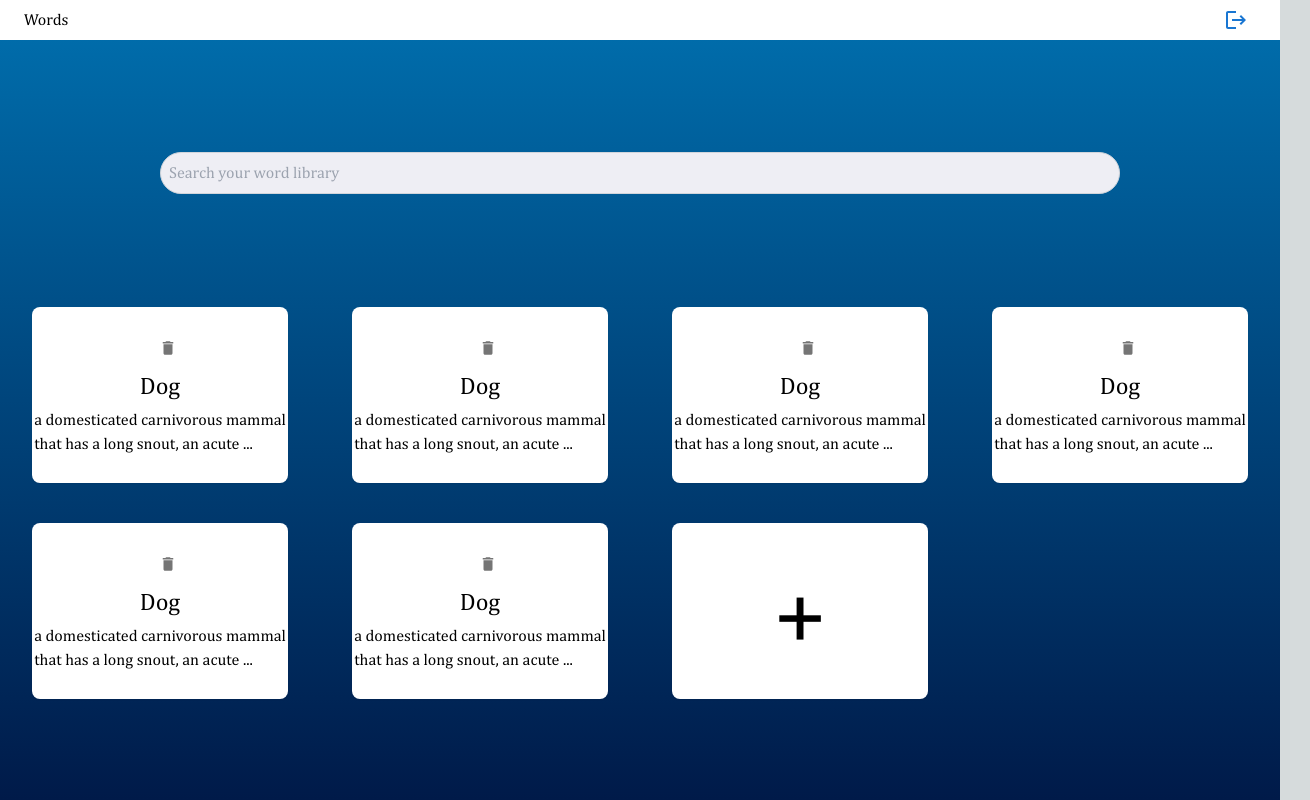
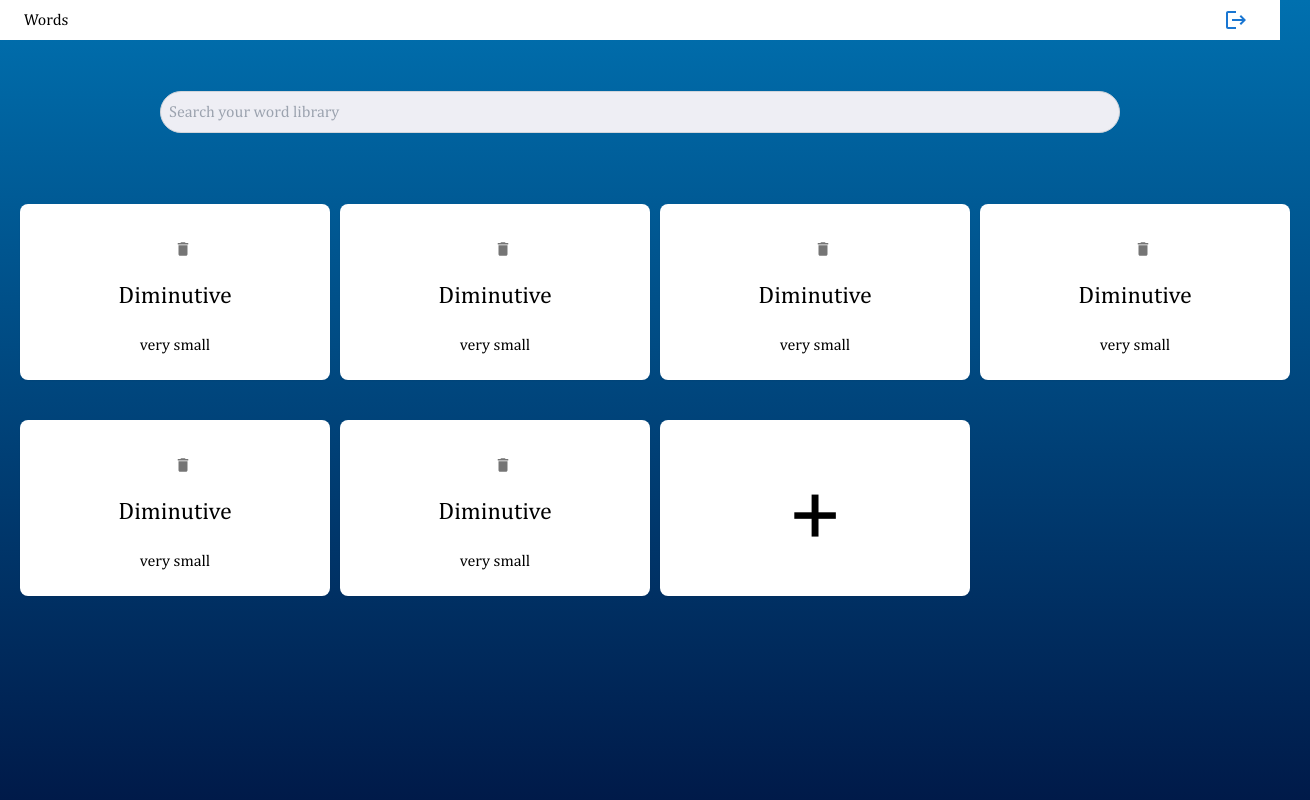
Before and after one commit to GGomez11/nextjs-word-front-end, a Next.js app: page /home in a window 1280 px wide. Shown: the whole page, 1310 px wide, since content can reach past the window. Built offline with nearby package versions, Linux system fonts and the light colour scheme; no server answers; sample sign-in values are in the browser's storage.

Commit message:
style: fix wordCard styling

```diff
--- a/src/app/components/emptyWordCard.tsx
+++ b/src/app/components/emptyWordCard.tsx
@@ -4,7 +4,7 @@ export default function WordCard() {
 
     return (
         <Tooltip title="Add a word">
-            <div className="flex justify-center items-center text-black flex-col bg-white p-4 rounded-lg zeroWidth:w-4/5 md:w-4/5 lg:w-4/5 zeroWidth:h-44 md:h-36 lg:h-44 md:h-52 p-5
+            <div className="flex justify-center items-center text-black flex-col bg-white w-full px-4 rounded-lg zeroWidth:h-44 md:h-36 lg:h-44 md:h-52
                 shadow-sm cursor-pointer transition-transform duration-1000 delay-1500">
                 <p className="text-8xl">+</p>
             </div>
--- a/src/app/components/wordcard.tsx
+++ b/src/app/components/wordcard.tsx
@@ -5,15 +5,6 @@ import IconButton from '@mui/material/IconButton';
 import DeleteIcon from '@mui/icons-material/Delete';
 import Tooltip from '@mui/material/Tooltip';
 import { WordCardProps } from "../types/wordCardProps";
-
-/* Word Objact
-// {
-    'word': 'test',
-    'definition': 'fdsafs',
-    'synonym: '',
-    'pronunciation: '',
-*/
-
 
 export default function WordCard({className = '', word}: WordCardProps) {
     const [isFlipped, setIsFlipped] = useState(false);
@@ -43,12 +34,12 @@ export default function WordCard({className = '', word}: WordCardProps) {
 
 
     return (
-        <div onClick={handleFlip} className={`${className} flex text-black flex-col bg-white p-4 rounded-lg zeroWidth:w-4/5 md:w-4/5 lg:w-4/5 zeroWidth:h-44 md:h-36 lg:h-44 md:h-52 p-5
+        <div onClick={handleFlip} className={`${className} flex text-black flex-col bg-white px-4 rounded-lg w-full zeroWidth:h-44 md:h-36 lg:h-44 md:h-52
        shadow-sm cursor-pointer transition-transform duration-1000 delay-1500 ${isFlipped ? 'rotate-y-180' : ''}`}>
             <div className={`relative flex flex-col justify-evenly w-full w-full h-full bg-white items-center rounded-lg  ${isFlipped ? 'hidden' : ''}`}>
                 {!displayText &&
                 <Tooltip title="Remove word">
-                    <IconButton onClick={handleDelete} size="small" className="absolute -right-2 top-0 flex">
+                    <IconButton onClick={handleDelete} size="small" className="absolute -right-2 top-2 flex">
                         <DeleteIcon fontSize="inherit"/>
                     </IconButton>
                 </Tooltip>
--- a/src/app/home/page.tsx
+++ b/src/app/home/page.tsx
@@ -7,8 +7,8 @@ import EmptyWordCard from "../components/emptyWordCard";
 
 export default async function Home() {
     let word = {
-        word: 'Dog',
-        definition: 'a domesticated carnivorous mammal that has a long snout, an acute  ...',
+        word: 'Diminutive',
+        definition: 'very small',
         synonym: 'canine',
         pronunciation: 'dawg',
     }
@@ -19,28 +19,28 @@ export default async function Home() {
     if (!session?.user) redirect("/");
 
     return (
-        <div className="flex flex-col justify-evenly items-center">
+        <div className="flex flex-col justify-start items-center">
             <SearchBar/>
             <div className="grid zeroWidth:grid-cols-1 md:grid-cols-2 xl:grid-cols-4">
-                <div className="mb-10 flex flex-row justify-center w-full">
+                <div className="p-5 zeroWidth:min-w-[350px] sm:min-w-[400px] md:min-w-[400px] xl:min-w-[350px] flex flex-row justify-center w-full">
                     <WordCard word={word}/>
                 </div>
-                <div className="mb-10 flex flex-row justify-center w-full">
+                <div className="p-5 zeroWidth:min-w-[350px] sm:min-w-[400px] md:min-w-[400px] xl:min-w-[350px] flex flex-row justify-center w-full">
                     <WordCard word={word}/>
                 </div>
-                <div className="mb-10 flex flex-row justify-center w-full">
+                <div className="p-5 zeroWidth:min-w-[350px] sm:min-w-[400px] md:min-w-[400px] xl:min-w-[350px] flex flex-row justify-center w-full">
                     <WordCard word={word}/>
                 </div>
-                <div className="mb-10 flex flex-row justify-center w-full">
+                <div className="p-5 zeroWidth:min-w-[350px] sm:min-w-[400px] md:min-w-[400px] xl:min-w-[350px] flex flex-row justify-center w-full">
                     <WordCard word={word}/>
                 </div>
-                <div className="mb-10 flex flex-row justify-center w-full">
+                <div className="p-5 zeroWidth:min-w-[350px] sm:min-w-[400px] md:min-w-[400px] xl:min-w-[350px] flex flex-row justify-center w-full">
                     <WordCard word={word}/>
                 </div>
-                <div className="mb-10 flex flex-row justify-center w-full">
+                <div className="p-5 zeroWidth:min-w-[350px] sm:min-w-[300px] md:min-w-[400px] xl:min-w-[350px] flex flex-row justify-center w-full">
                     <WordCard word={word}/>
                 </div>
-                <div className="mb-10 flex flex-row justify-center w-full">
+                <div className="p-5 zeroWidth:min-w-[350px] sm:min-w-[300px] md:min-w-[400px] xl:min-w-[350px] flex flex-row justify-center w-full">
                     <EmptyWordCard/>
                 </div>
             </div>
--- a/src/app/page.tsx
+++ b/src/app/page.tsx
@@ -13,6 +13,13 @@ export default function Home() {
   const storeDefinitionsDesktop = React.useRef(null);
   const { data: session, status } = useSession();
   const router = useRouter();
+
+  let word = {
+    word: 'Dog',
+    definition: 'a domesticated carnivorous mammal that has a long snout, an acute  ...',
+    synonym: 'canine',
+    pronunciation: 'dawg',
+}
 
   React.useEffect(() => {
     const typed = new Typed(storeDefinitionsMobile.current, {
@@ -49,7 +56,7 @@ export default function Home() {
           <p className="zeroWidth:hidden md:block lg:hidden md:min-h-28 md:text-3xl 2xl:text-6xl whitespace-pre" ref={storeDefinitionsMobile}> </p>
         </div>
         <div className="w-full flex justify-center ">
-          <WordCard></WordCard>
+          <WordCard word={word}></WordCard>
         </div>
         <div>
             <Button onClick={handleClick} type="submit" variant="contained" className="capitalize" size="large">
@@ -73,7 +80,7 @@ export default function Home() {
           </div>
         </div>
         <div className="basis-2/5 flex flex-col justify-center content-center">
-          <WordCard></WordCard>
+          <WordCard word={word}></WordCard>
         </div>
       </div>
     </div>
```
